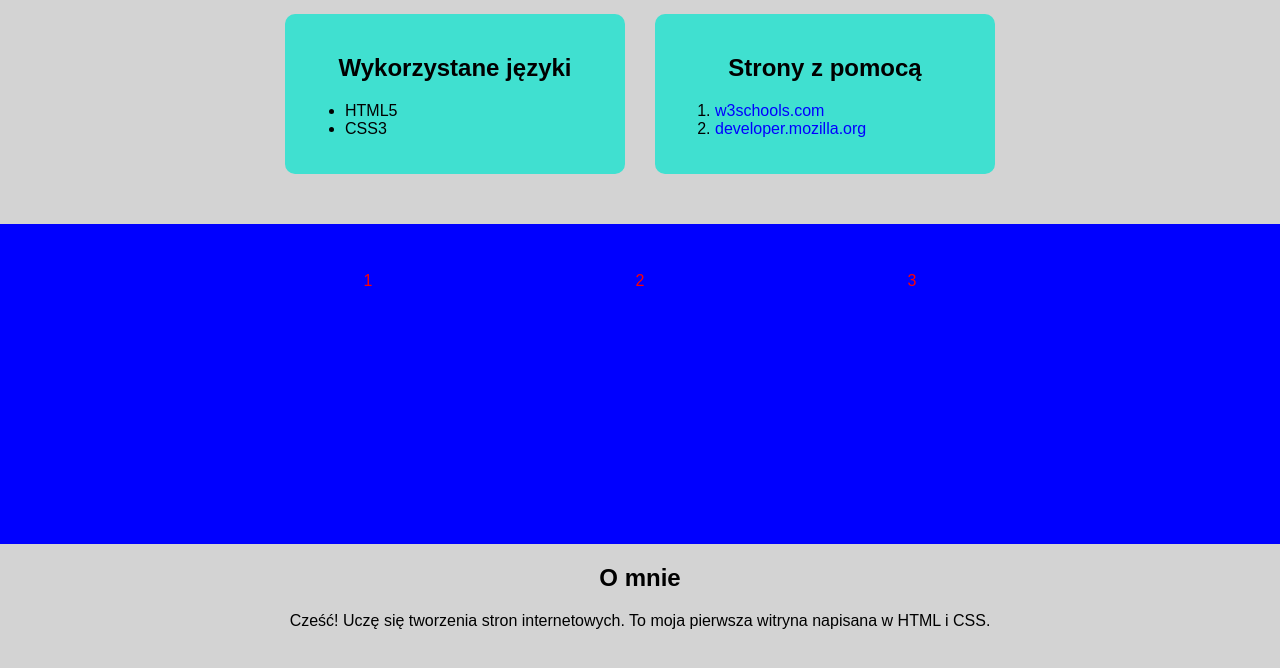
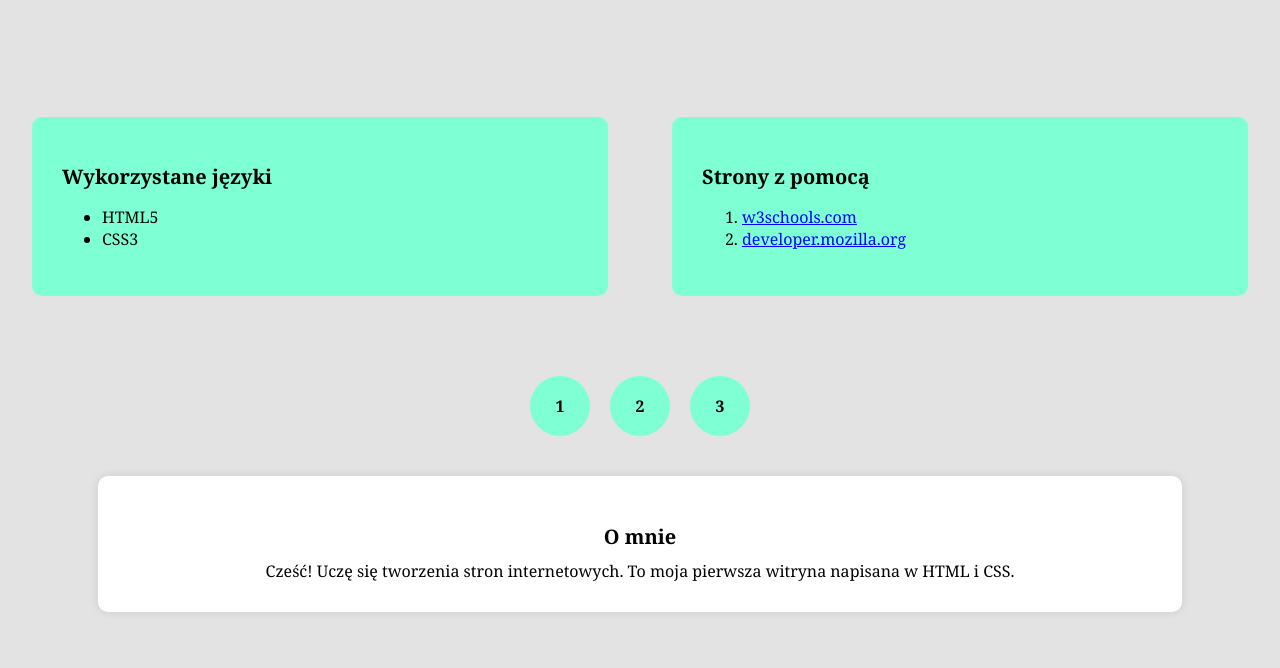
Before and after one commit to Majololo/strona, a plain HTML site: page index.html in a window 1280 px wide. Shown: the part 132-800 px from the top of the page. Drawn offline with Linux system fonts and the light colour scheme.

Commit message:
Update style.css

```diff
--- a/style.css
+++ b/style.css
@@ -1,67 +1,89 @@
+/* Styl ogólny strony */
 body {
-    background-color: #d3d3d3; /* szare tło */
-    font-family: Arial, sans-serif;
-    text-align: center;
+  background-color: #e3e3e3;
+  font-family: Georgia, serif;
   margin: 0;
   padding: 0;
 }
 
+/* Nagłówek */
+header {
+  text-align: center;
+  padding: 40px 0;
+  background-color: #e3e3e3;
+}
+
 h1 {
-    margin-top: 40px;
+  font-size: 28px;
+  margin-bottom: 10px;
 }
 
 p {
-    margin-bottom: 30px;
+  font-size: 16px;
+  margin: 0;
 }
 
+/* Główna sekcja z dwoma blokami */
 .container {
   display: flex;
-    justify-content: center;
-    gap: 30px;
-    margin-bottom: 50px;
+  justify-content: space-around;
+  align-items: flex-start;
+  padding: 40px 0;
+  margin-top: 40px;
+  background-color: #e3e3e3;
 }
 
+/* Pojedynczy blok */
 .box {
-    background-color: #40e0d0; /* turkusowe prostokąty */
-    width: 300px;
-    padding: 20px;
+  width: 45%;
+  background-color: #7fffd4;
+  padding: 30px;
+  box-sizing: border-box;
   border-radius: 10px;
-    text-align: left;
 }
 
-.box h2 {
-    text-align: center;
+/* Nagłówki wewnątrz bloków */
+h2 {
+  font-size: 20px;
+  margin-bottom: 10px;
 }
 
+/* Linki */
 a {
-    text-decoration: none;
   color: blue;
+  text-decoration: underline;
 }
 
 a:hover {
-    text-decoration: underline;
-
+  color: darkblue;
 }
 
-.circle-box{
-    background: #0000FF;
-    padding:32px;
+/* Sekcja z kółkami */
+.circle-box {
   display: flex;
-    gap: 16px;
   justify-content: center;
+  gap: 20px;
+  margin: 40px 0;
 }
 
-.circle-box > div{
-    width: 256px;
-    height: 256px;
-    border-radius: 100%
-    background: #FFFFF;
-    display:flex;
+.circle-box div {
+  width: 60px;
+  height: 60px;
+  background-color: #7fffd4;
+  border-radius: 50%;
+  display: flex;
+  align-items: center;
   justify-content: center;
-    align-itmes: center;
-
+  font-weight: bold;
 }
 
-.circle-box > div > p{
-    color: #FF0000
+/* Nowa sekcja "O mnie" */
+.about {
+  background-color: #fff;
+  margin: 40px auto;
+  padding: 30px;
+  width: 80%;
+  box-shadow: 0 0 10px rgba(0,0,0,0.1);
+  border-radius: 10px;
+  text-align: center;
 }
```
Lines whose indentation alone changed are shown as unchanged.
